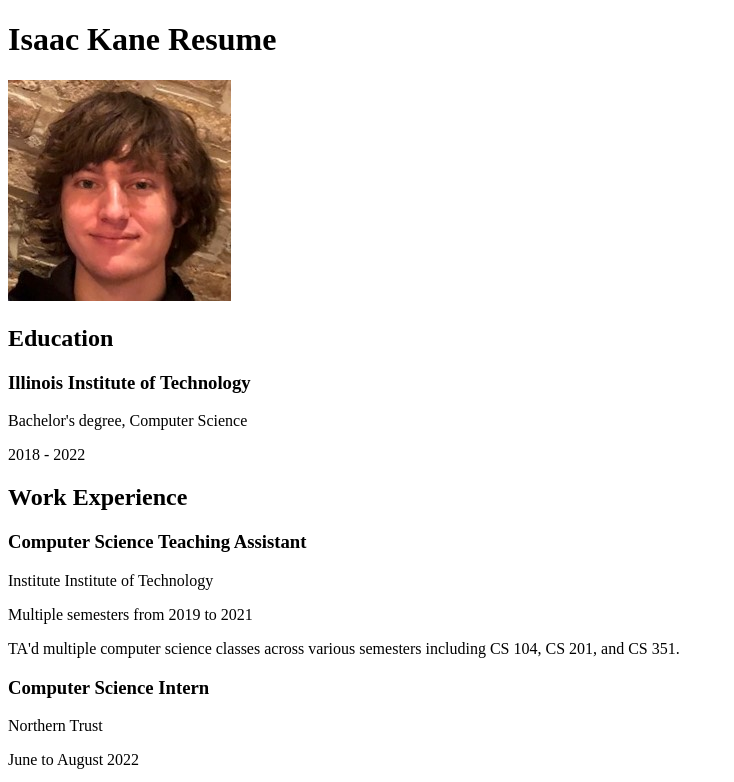
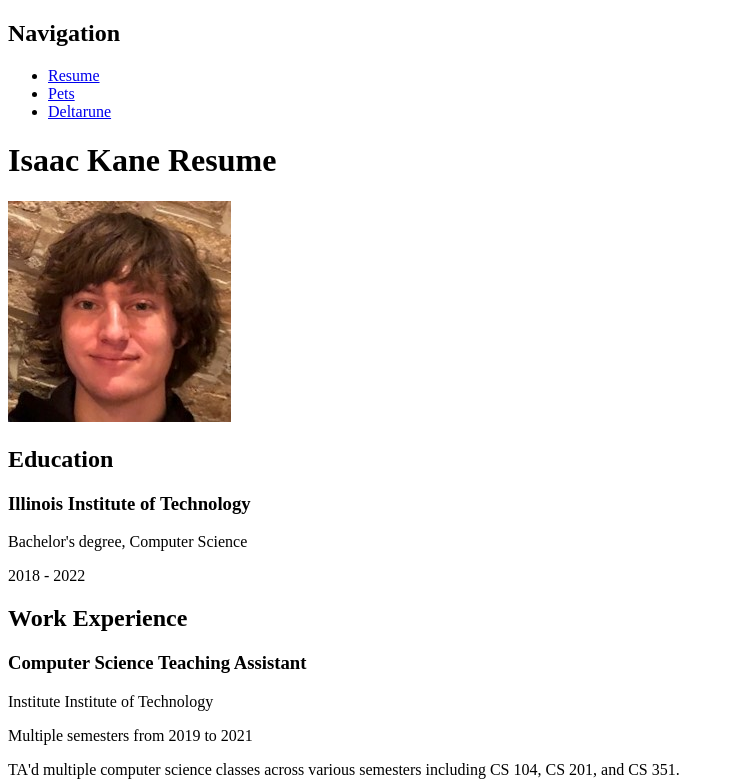
Before and after one commit to Newtwork-Error/ITMD-361-Project1, a plain HTML site: page index.html in a window 1280 px wide. Shown: the top 782 px of the page, without its empty margins (0-734 px from the left). Drawn offline with Linux system fonts and the light colour scheme.

Commit message:
Added the Navigation to every page

```diff
--- a/index.html
+++ b/index.html
@@ -5,6 +5,12 @@
 	<title>ITMD 361 Project 1 Resume Page</title>
   </head>
   <body>
+    <h2>Navigation</h2>
+    <ul>
+	  <li><a href="index.html" title="Main page">Resume</a></li>
+	  <li><a href="pets.html" title="Pet page">Pets</a></li>
+	  <li><a href="deltarune.html" title="Deltarune page">Deltarune</a></li>
+	</ul>
     <h1>Isaac Kane Resume</h1>
 	<img src="images/resume_profile_pic.jpg" alt="Picture of Isaac Kane">
 	<h2>Education</h2>
```
Also changed, not shown: deltarune.html (+6 -0 lines), pets.html (+6 -0 lines).
